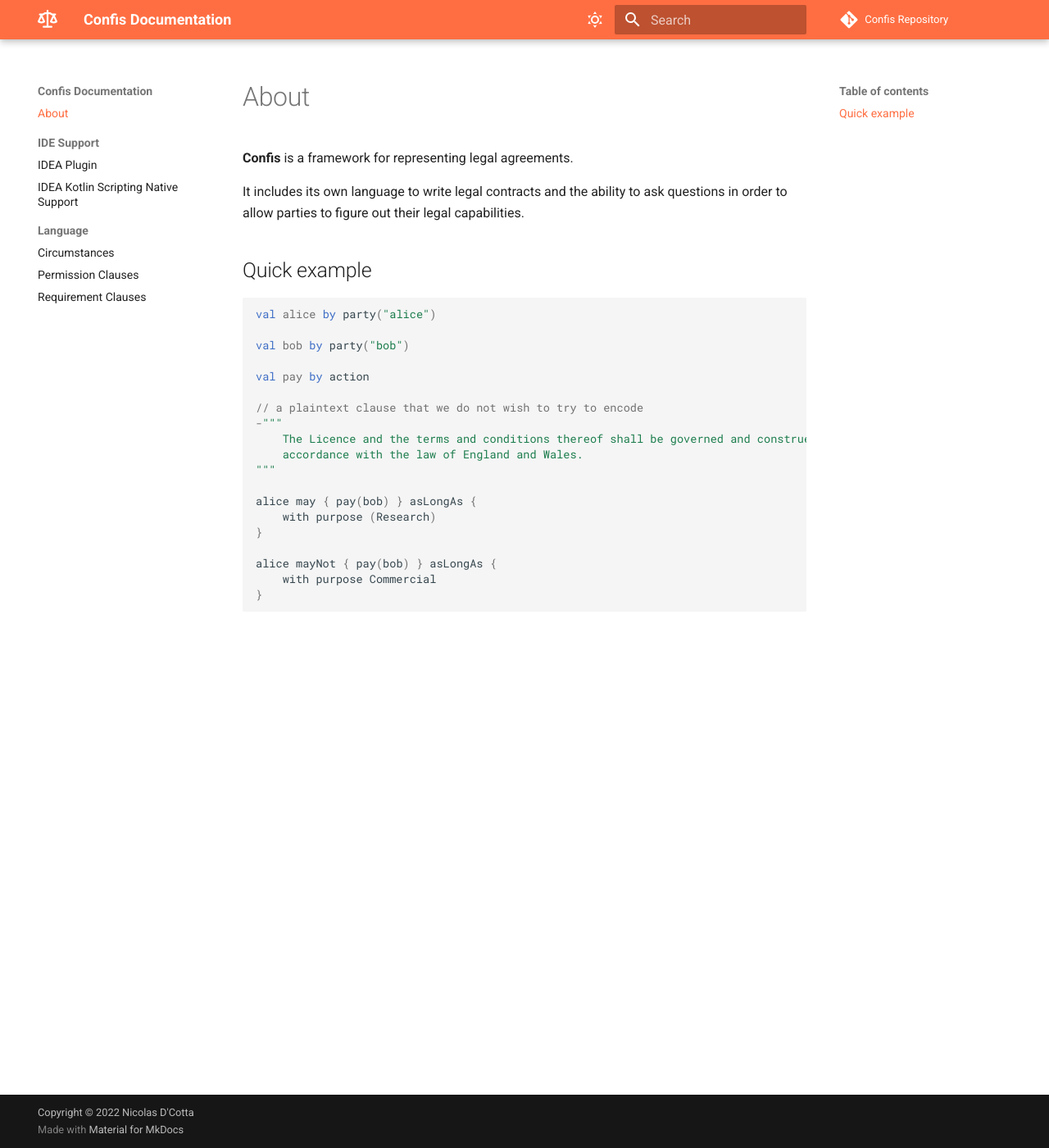
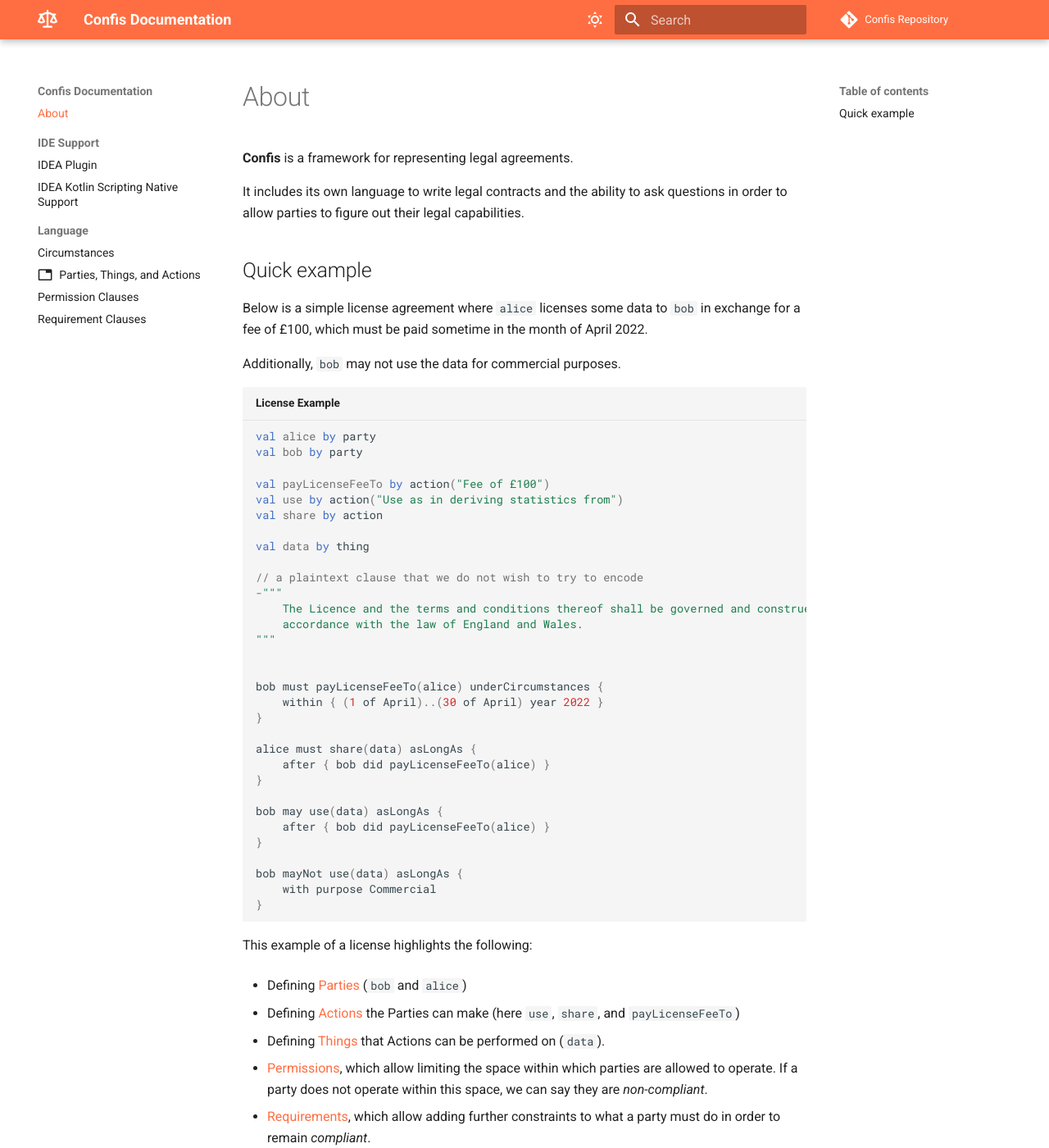
Before and after one commit to cottand/Confis, an MkDocs documentation site: the page built from docs/src/doc/docs/index.md, in a window 1280 px wide and 1400 px high. Shown: the whole window at 82% size. Built offline with MkDocs 1.6.1 and Material for MkDocs 9.7.7, drawn with Linux system fonts in a browser that asks for light colours; comment, search, counter and statistics services are not loaded; the version menu is left out.

Commit message:
document declarations and allow describing parties, actions and objects

````diff
--- a/docs/src/doc/docs/index.md
+++ b/docs/src/doc/docs/index.md
@@ -6,13 +6,19 @@ It includes its own language to write legal contracts and the ability to ask que
 
 ## Quick example
 
-```kotlin
+Below is a simple license agreement where `alice` licenses some data to `bob` in exchange for a fee of £100, which must be paid sometime in the month of April 2022.
 
-val alice by party("alice")
+Additionally, `bob` may not use the data for commercial purposes.
 
-val bob by party("bob")
+```kotlin title="License Example"
+val alice by party
+val bob by party
 
-val pay by action
+val payLicenseFeeTo by action("Fee of £100")
+val use by action("Use as in deriving statistics from")
+val share by action
+
+val data by thing
 
 // a plaintext clause that we do not wish to try to encode
 -"""
@@ -20,11 +26,33 @@ val pay by action
     accordance with the law of England and Wales.
 """
 
-alice may { pay(bob) } asLongAs {
-    with purpose (Research)
+
+bob must payLicenseFeeTo(alice) underCircumstances {
+    within { (1 of April)..(30 of April) year 2022 }
 }
 
-alice mayNot { pay(bob) } asLongAs {
+alice must share(data) asLongAs {
+    after { bob did payLicenseFeeTo(alice) }
+}
+
+bob may use(data) asLongAs {
+    after { bob did payLicenseFeeTo(alice) }
+}
+
+bob mayNot use(data) asLongAs {
     with purpose Commercial
 }
 ```
+
+This example of a license highlights the following:
+
+- Defining [Parties](Language/Declarations.md#parties) (`bob` and `alice`)
+
+- Defining [Actions](Language/Declarations.md#actions) the Parties can make (here `use`, `share`, and `payLicenseFeeTo`)
+
+- Defining [Things](Language/Declarations.md#things) that Actions can be performed on (`data`).
+
+- [Permissions](Language/PermissionClauses.md), which allow limiting the space within which parties are allowed to operate.
+If a party does not operate within this space, we can say they are _non-compliant_.
+
+- [Requirements](Language/RequirementClauses.md), which allow adding further constraints to what a party must do in order to remain _compliant_.
--- a/docs/src/doc/mkdocs.yml
+++ b/docs/src/doc/mkdocs.yml
@@ -58,6 +58,12 @@ markdown_extensions:
   - pymdownx.magiclink
   - pymdownx.smartsymbols
   - pymdownx.superfences
+  - pymdownx.tabbed:
+      alternate_style: true
+  - pymdownx.emoji:
+      emoji_index: !!python/name:materialx.emoji.twemoji
+      emoji_generator: !!python/name:materialx.emoji.to_svg
+
 
 #nav:
 #  - Home: index.md
````
Also changed, not shown: docs/src/doc/docs/Language/Declarations.md (added, +78 -0 lines), 3 other files.
